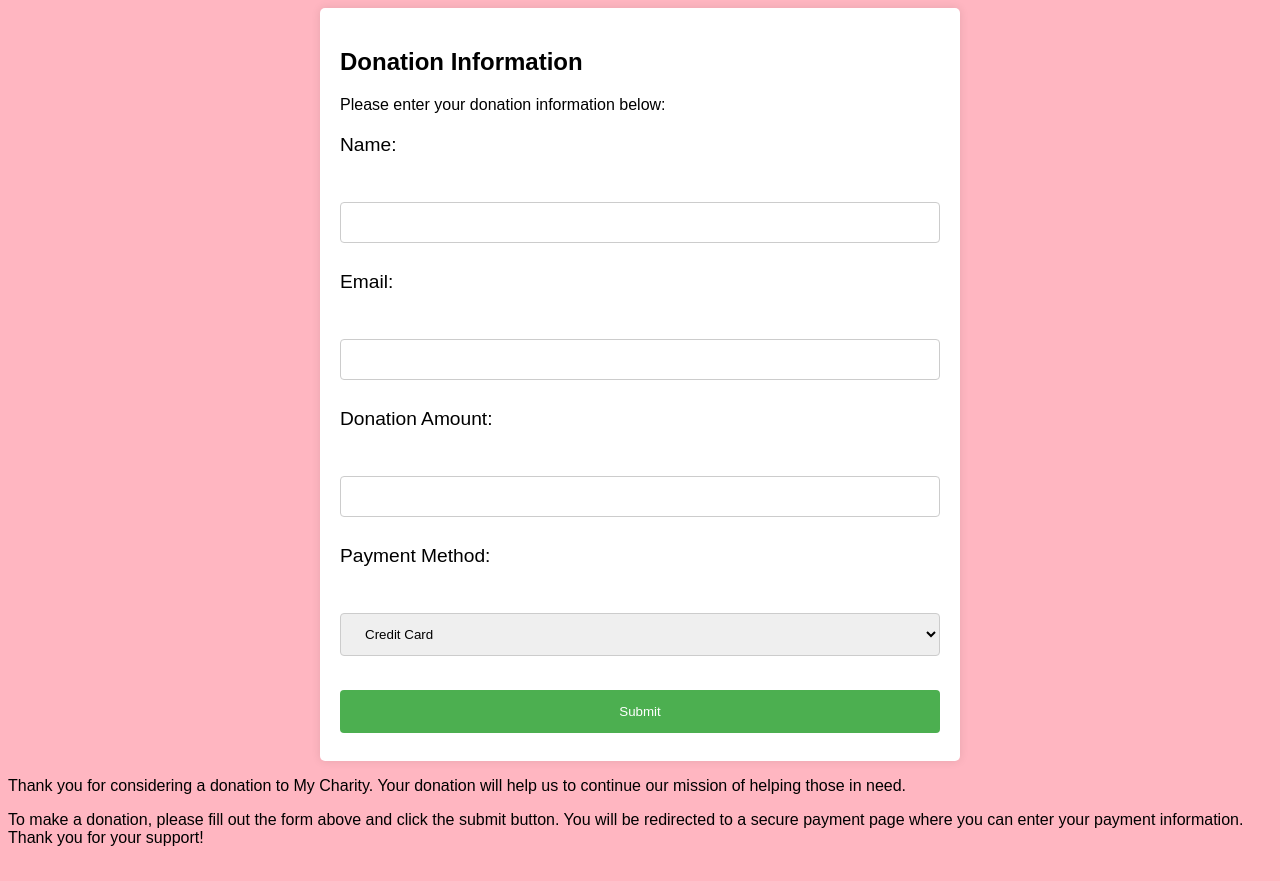
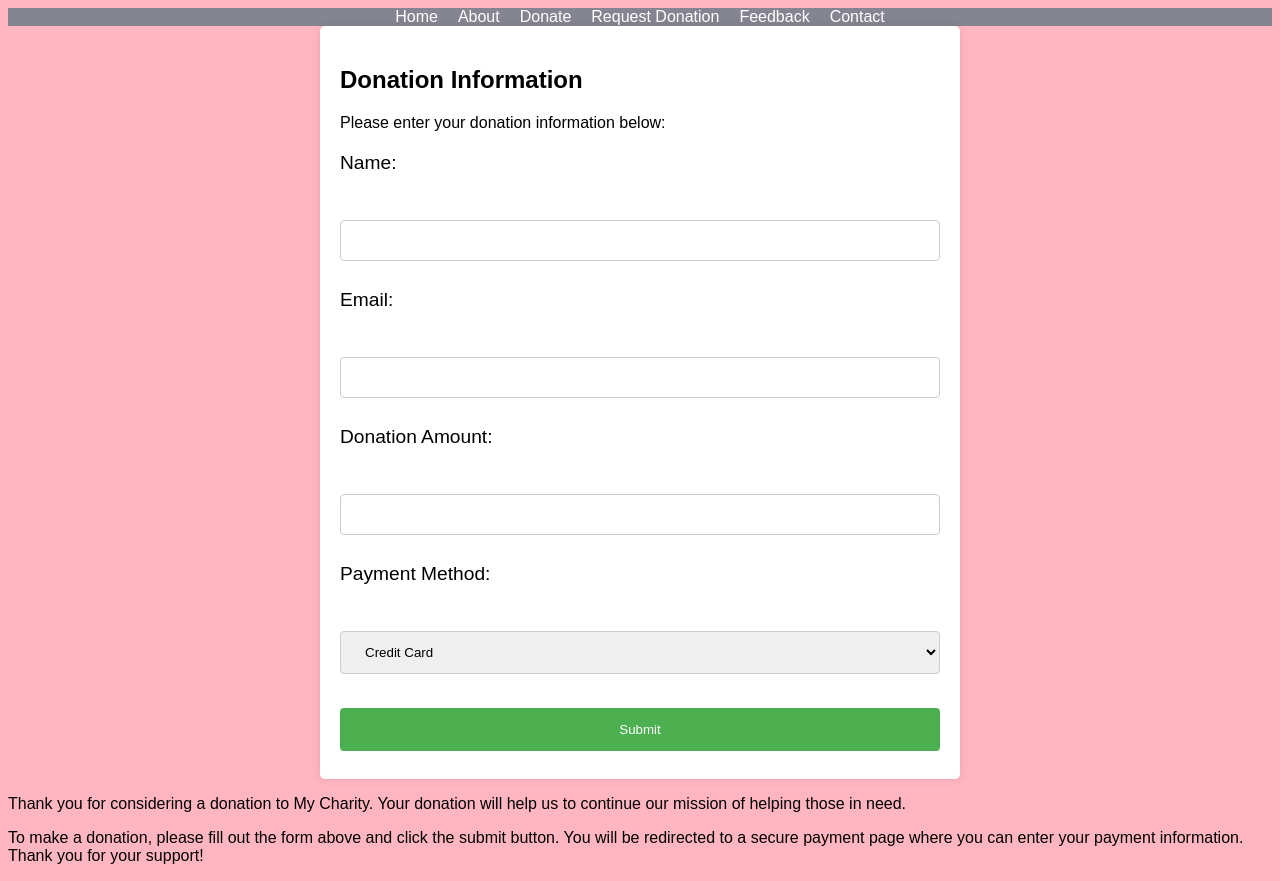
Before and after one commit to howard-ss/charity-website, a plain HTML site: page donate.html in a window 1280 px wide. Drawn offline with Linux system fonts and the light colour scheme.

Commit message:
Request donation and donate page
Request donation page added and completed
Donate page completed.

```diff
--- a/donate.css
+++ b/donate.css
@@ -1,6 +1,31 @@
 body {
   background-color: lightpink;
   font-family: 'Montserrat', sans-serif;
+}
+header {
+  background-color: rgb(133, 133, 145);
+  color: white;
+  display: flex;
+  justify-content: center;
+  /*space-between;*/
+  align-items: center;
+  padding: 0 20px;
+}
+
+nav ul {
+  list-style: none;
+  display: flex;
+  margin: 0;
+  padding: 0;
+}
+
+nav li {
+  margin: 0 10px;
+}
+
+nav a {
+  color: white;
+  text-decoration: none;
 }
 
 .hero {
--- a/donate.html
+++ b/donate.html
@@ -6,7 +6,18 @@
     <link rel="stylesheet" href="donate.css">
 </head>
 <body>
-
+  <header>
+    <nav>
+      <ul>
+        <li><a href="index.html">Home</a></li>
+        <li><a href="about.html">About</a></li>
+        <li><a href="donate.html">Donate</a></li>
+        <li><a href="request.html">Request Donation</a></li>
+        <li><a href="feedback.html">Feedback</a></li>
+        <li><a href="contact.html">Contact</a></li>
+      </ul>
+    </nav>
+  </header>
 
 
 <form>
@@ -15,7 +26,7 @@
   <label for="name">Name:</label><br>
   <input type="text" id="name" name="name"><br>
   <label for="email">Email:</label><br>
-  <input type="email" id="email" name="email"><br>
+  <input type="email" id="email" name="email" size="64"  maxlength="64" /><br>
   <label for="amount">Donation Amount:</label><br>
   <input type="number" id="amount" name="amount"><br>
   <label for="payment">Payment Method:</label><br>
```
Also changed, not shown: charity.html (+1 -0 lines), request.html (added, +44 -0 lines).
